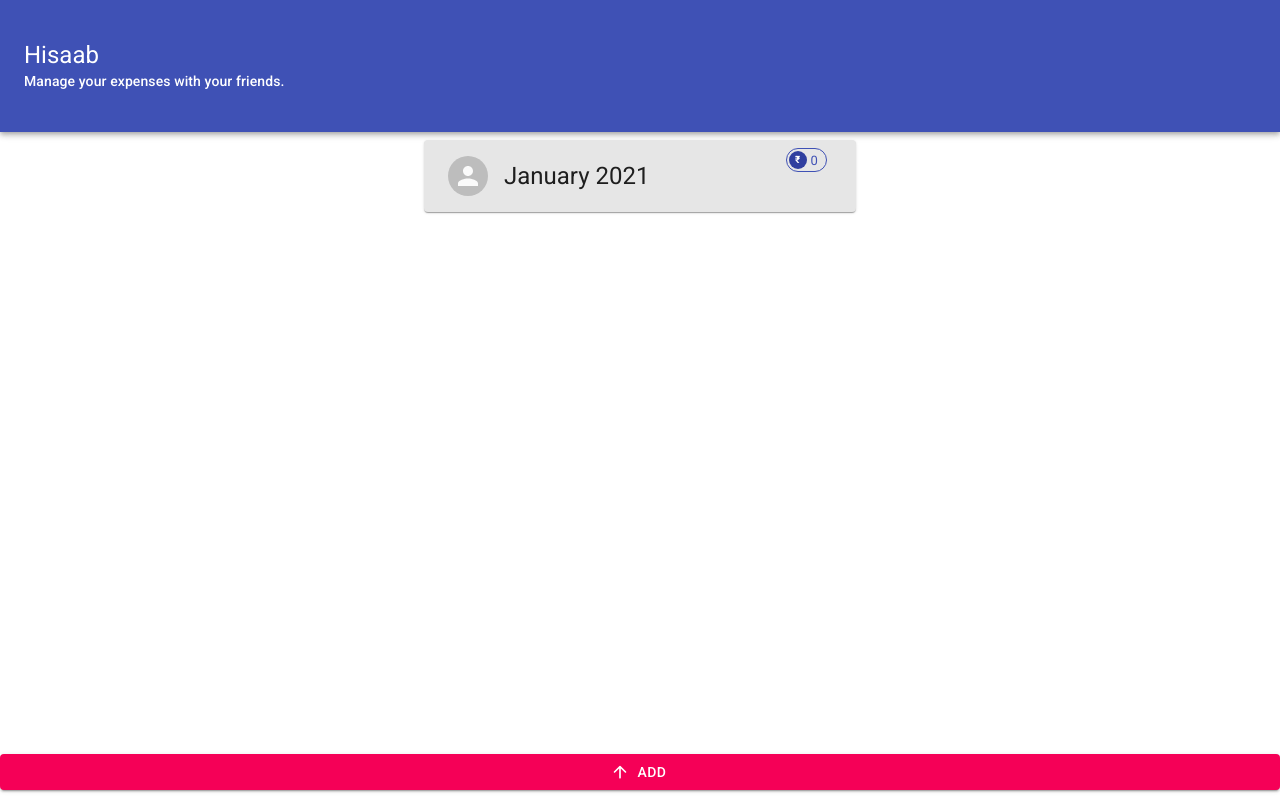
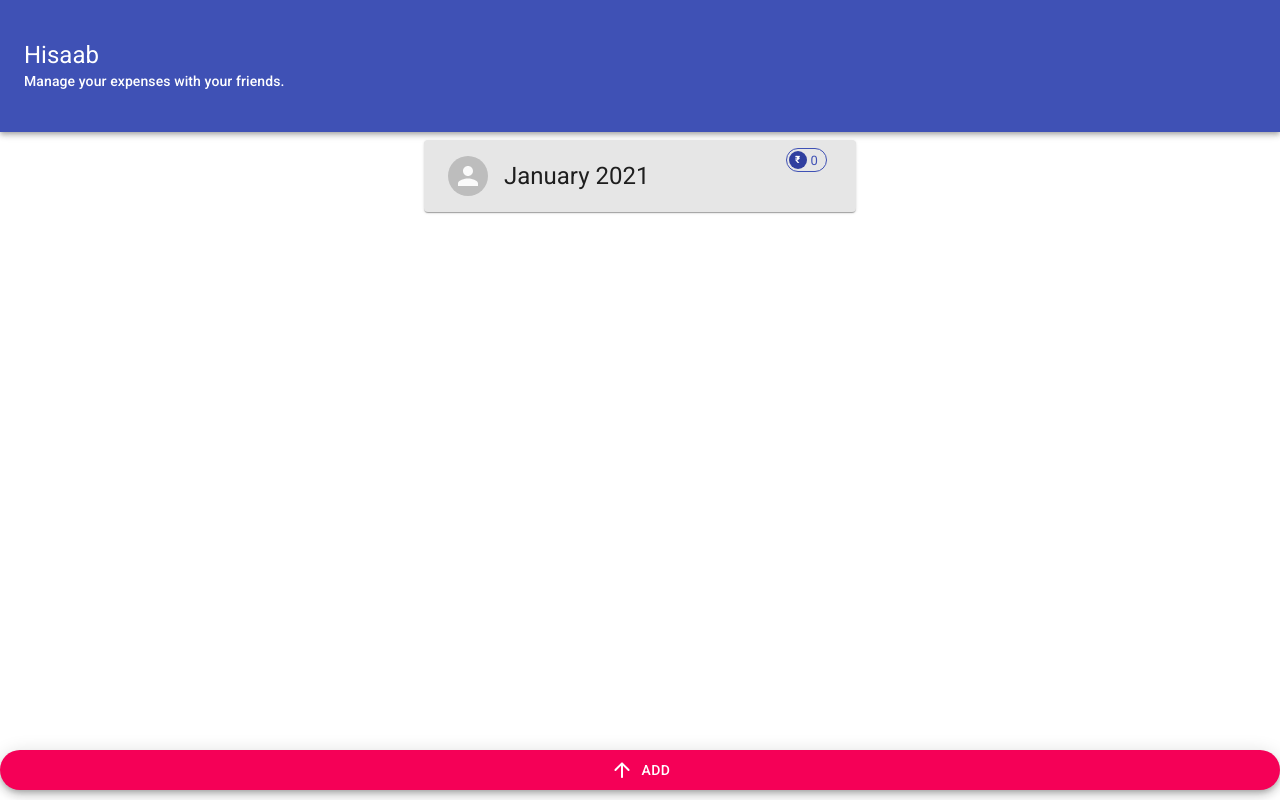
Before and after one commit to ravikant-pal/hisaab, a React (Create React App) app: page /hisaab/month/1 in a window 1280 px wide. Built offline with nearby package versions, Linux system fonts and the light colour scheme.

Commit message:
fidex ui

```diff
--- a/src/conponents/TransactionCard.js
+++ b/src/conponents/TransactionCard.js
@@ -59,7 +59,7 @@ const ContactCard = (props) => {
         className={classes.paper}
         style={{ background: txn.value < 0 ? '#ffcccc' : '#ccffcc' }}>
         <Grid container wrap='nowrap' spacing={2}>
-          <ListItem style={{ width: '85%' }}>
+          <ListItem>
             <ListItemAvatar>
               <ReceiptRoundedIcon />
             </ListItemAvatar>
--- a/src/views/ContactTxnView.js
+++ b/src/views/ContactTxnView.js
@@ -2,8 +2,8 @@ import React, { useState } from 'react';
 import { NavLink as RouterLink } from 'react-router-dom';
 import { useParams, useLocation } from 'react-router-dom';
 import {
-  Button,
   Grid,
+  Fab,
   makeStyles,
   Paper,
   ListItem,
@@ -33,7 +33,6 @@ const useStyles = makeStyles((theme) => ({
   },
   giveButton: {
     position: 'fixed',
-    zIndex: 1,
     bottom: 10,
     left: 0,
     right: 100,
@@ -41,7 +40,6 @@ const useStyles = makeStyles((theme) => ({
   },
   takeButton: {
     position: 'fixed',
-    zIndex: 1,
     bottom: 10,
     left: 100,
     right: 0,
@@ -51,6 +49,9 @@ const useStyles = makeStyles((theme) => ({
     maxWidth: 400,
     margin: `${theme.spacing(1)}px auto`,
     padding: theme.spacing(2),
+  },
+  extendedIcon: {
+    marginRight: theme.spacing(1),
   },
 }));
 
@@ -211,24 +212,26 @@ const TransactionView = (props) => {
           <Grid item>
             <Grid container>
               <Grid item md={6}>
-                <Button
-                  variant='contained'
+                <Fab size="medium"
+                  variant="extended"
                   color='secondary'
                   className={classes.giveButton}
-                  startIcon={<ArrowUpwardRoundedIcon />}
-                  onClick={handleOpenGive}>
+                  onClick={handleOpenGive}
+                >
+                  <ArrowUpwardRoundedIcon className={classes.extendedIcon} />
                   Give
-                </Button>
+                </Fab>
               </Grid>
               <Grid item md={6}>
-                <Button
-                  variant='contained'
+                <Fab size="medium"
+                  variant="extended"
                   color='primary'
                   className={classes.takeButton}
-                  startIcon={<ArrowDownwardRoundedIcon />}
-                  onClick={handleOpenTake}>
+                  onClick={handleOpenTake}
+                >
+                  <ArrowDownwardRoundedIcon className={classes.extendedIcon} />
                   Take
-                </Button>
+                </Fab>
               </Grid>
             </Grid>
             <AddExpense
--- a/src/views/ContactView.js
+++ b/src/views/ContactView.js
@@ -1,9 +1,9 @@
 import React, { useState } from 'react';
 import {
   Avatar,
-  Button,
   Chip,
   Divider,
+  Fab,
   Grid,
   Paper,
   InputAdornment,
@@ -33,11 +33,13 @@ const useStyles = makeStyles((theme) => ({
   },
   fabButton: {
     position: 'fixed',
-    zIndex: 1,
     bottom: 10,
     left: 0,
     right: 0,
     margin: '0 auto',
+  },
+  extendedIcon: {
+    marginRight: theme.spacing(1),
   },
   paper: {
     maxWidth: 400,
@@ -165,14 +167,13 @@ const ContactView = () => {
             </Paper>
           </Grid>
           <Grid item>
-            <Button
-              variant='contained'
-              color='default'
+            <Fab size="medium" variant="extended"
               className={classes.fabButton}
-              startIcon={<PersonAddIcon />}
-              onClick={handleOpen}>
+              onClick={handleOpen}
+            >
+              <PersonAddIcon className={classes.extendedIcon} />
               New Contact
-            </Button>
+            </Fab>
             <Addcontact
               open={open}
               handleClose={handleClose}
--- a/src/views/MonthTxnView.js
+++ b/src/views/MonthTxnView.js
@@ -2,8 +2,8 @@ import React, { useState } from 'react';
 import { NavLink as RouterLink } from 'react-router-dom';
 import { useParams } from 'react-router-dom';
 import {
-  Button,
   Grid,
+  Fab,
   makeStyles,
   Paper,
   ListItem,
@@ -32,7 +32,6 @@ const useStyles = makeStyles((theme) => ({
   },
   fabButton: {
     position: 'fixed',
-    zIndex: 1,
     bottom: 10,
     left: 0,
     right: 0,
@@ -42,6 +41,9 @@ const useStyles = makeStyles((theme) => ({
     maxWidth: 400,
     margin: `${theme.spacing(1)}px auto`,
     padding: theme.spacing(2),
+  },
+  extendedIcon: {
+    marginRight: theme.spacing(1),
   },
 }));
 
@@ -160,14 +162,15 @@ const MonthTxnView = () => {
             </Paper>
           </Grid>
           <Grid item>
-            <Button
-              variant='contained'
+            <Fab size="medium"
+              variant="extended"
               color='secondary'
               className={classes.fabButton}
-              startIcon={<ArrowUpwardRoundedIcon />}
-              onClick={handleOpen}>
+              onClick={handleOpen}
+            >
+              <ArrowUpwardRoundedIcon className={classes.extendedIcon} />
                   Add
-            </Button>
+            </Fab>
             <AddExpense
               isAdd={!txnId}
               open={open}
--- a/src/views/MonthView.js
+++ b/src/views/MonthView.js
@@ -1,9 +1,9 @@
 import React, { useState } from 'react';
 import {
   Avatar,
-  Button,
   Chip,
   Divider,
+  Fab,
   Grid,
   Paper,
   InputAdornment,
@@ -46,6 +46,9 @@ const useStyles = makeStyles((theme) => ({
   },
   searchInput: {
     padding: theme.spacing(2),
+  },
+  extendedIcon: {
+    marginRight: theme.spacing(1),
   },
 }));
 
@@ -168,14 +171,13 @@ const AppView = () => {
             </Paper>
           </Grid>
           <Grid item>
-            <Button
-              variant='contained'
-              color='default'
+            <Fab size="medium" variant="extended"
               className={classes.fabButton}
-              startIcon={<EventAvailableIcon />}
-              onClick={handleOpen}>
+              onClick={handleOpen}
+            >
+              <EventAvailableIcon className={classes.extendedIcon} />
               New Month
-            </Button>
+            </Fab>
             <AddMonth
               open={open}
               handleClose={handleClose}
```
Lines whose indentation alone changed are shown as unchanged.
